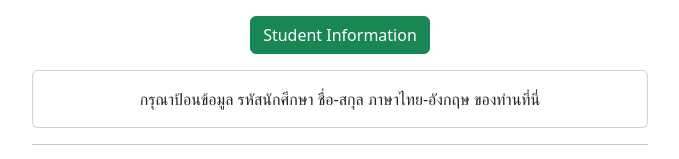
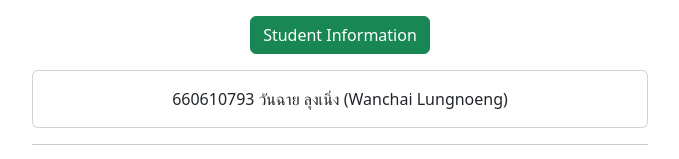
Before and after one commit to cpe207/lab01-Tawan1101, a plain HTML site: page index.html in a window 1280 px wide. Both pictures are taken after a click on the button "Student Information". Shown: the part 515-674 px from the top of the page, without its empty margins (300-979 px from the left). Drawn offline with nearby package versions, Linux system fonts and the light colour scheme.

Commit message:
insert my name and  student id

```diff
--- a/index.html
+++ b/index.html
@@ -50,8 +50,7 @@
           </p>
           <div class="collapse" id="collapseExample">
             <div class="card card-body">
-              กรุณาป้อนข้อมูล รหัสนักศึกษา ชื่อ-สกุล ภาษาไทย-อังกฤษ
-              ของท่านที่นี่
+              660610793 วันฉาย ลุงเนิ่ง (Wanchai Lungnoeng)
             </div>
           </div>
         </div>
```
